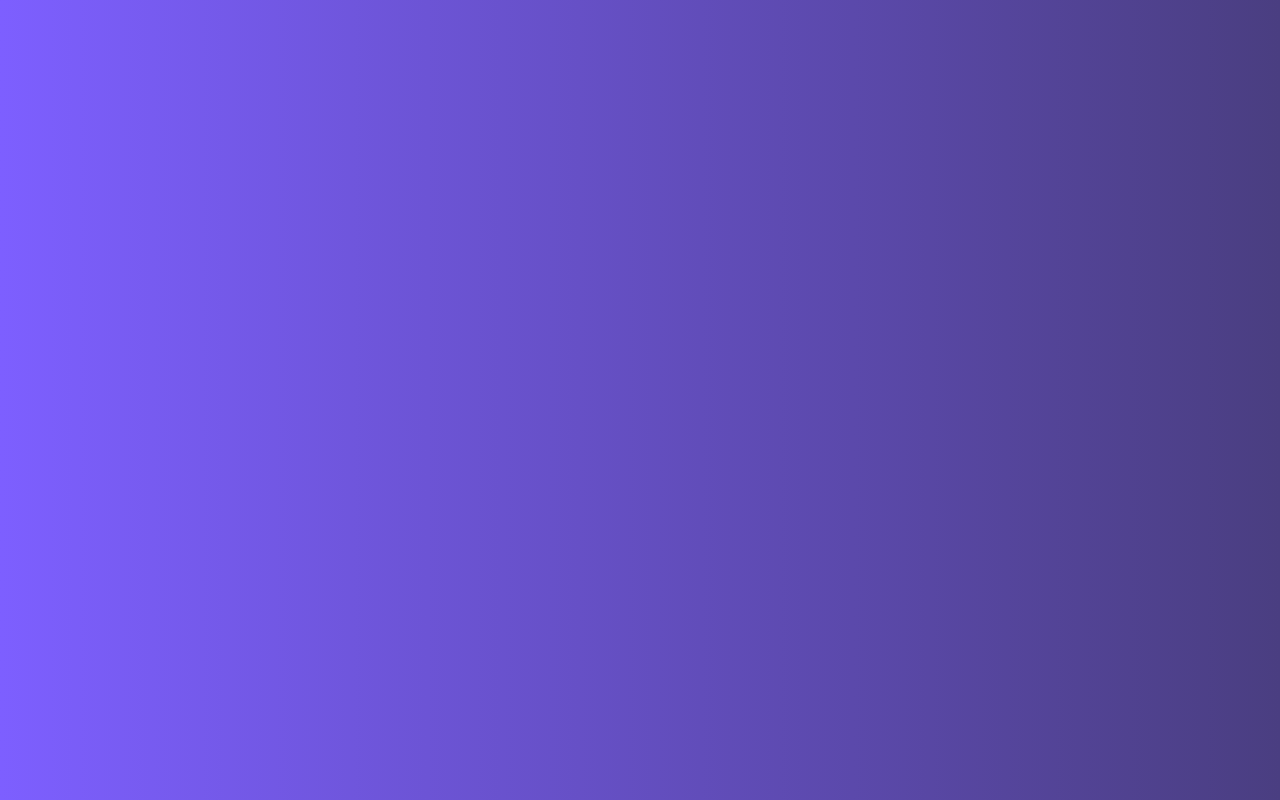
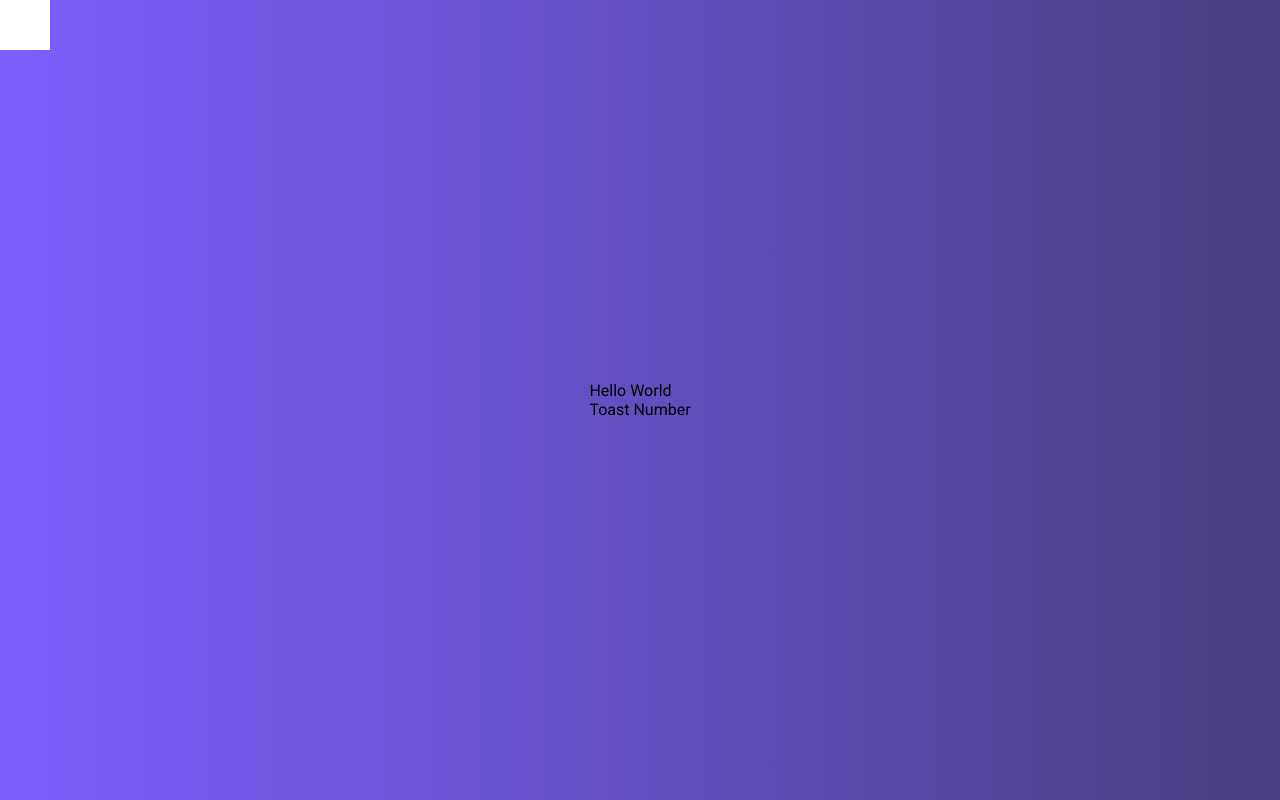
Before and after one commit to solonkonora/Day-23, a plain HTML site: page index.html in a window 1280 px wide. Drawn offline with Linux system fonts and the light colour scheme.

Commit message:
add content

```diff
--- a/index.html
+++ b/index.html
@@ -10,8 +10,12 @@
 </head>
 
 <body>
+    <div id="toasts">
+        <div class="toast">Hello World</div>
+        <div class="toast">Toast Number</div>
+    </div>
 
-
+    <button class="btn" id="button"></button>
     <script src="./notification.js"></script>
 </body>
 
```
